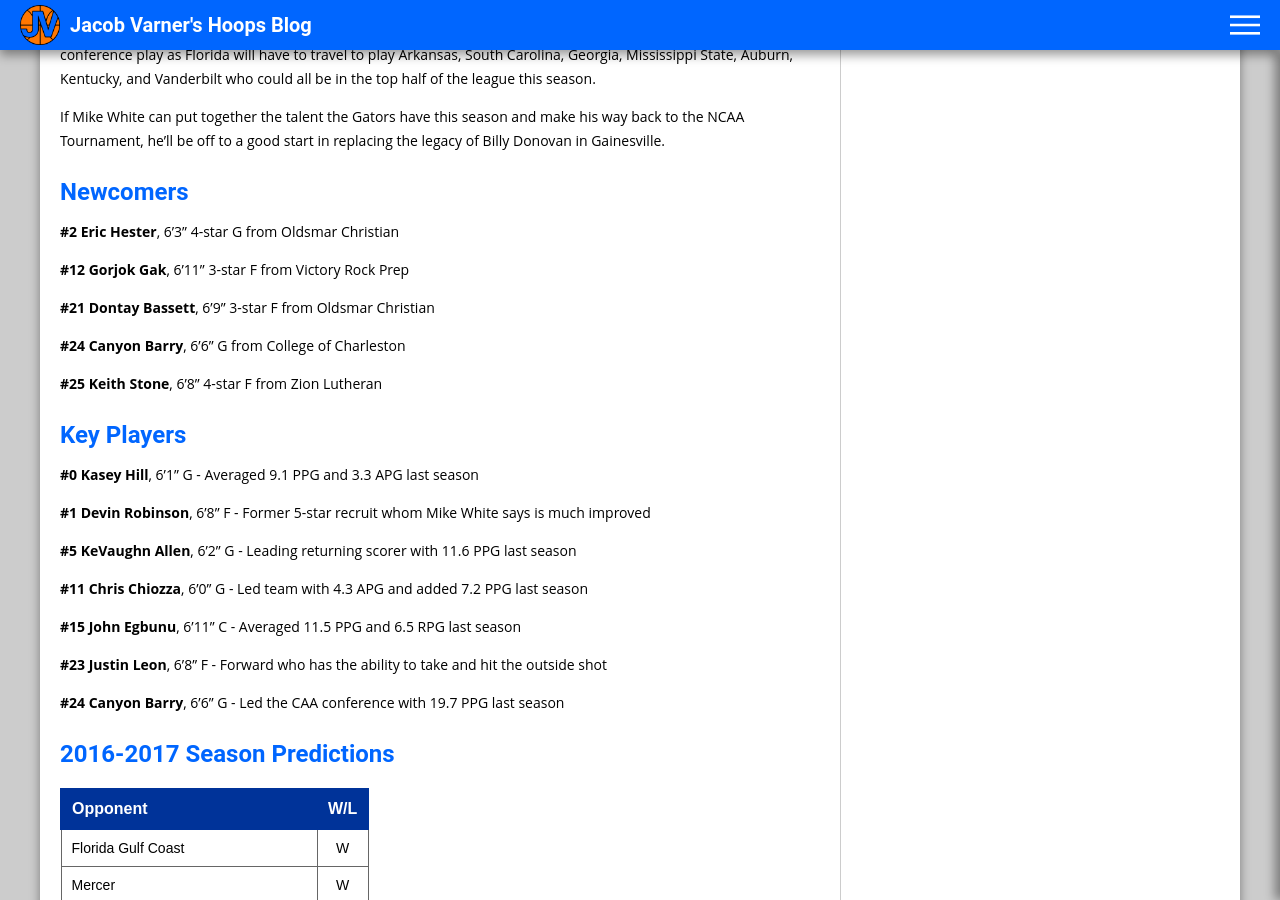
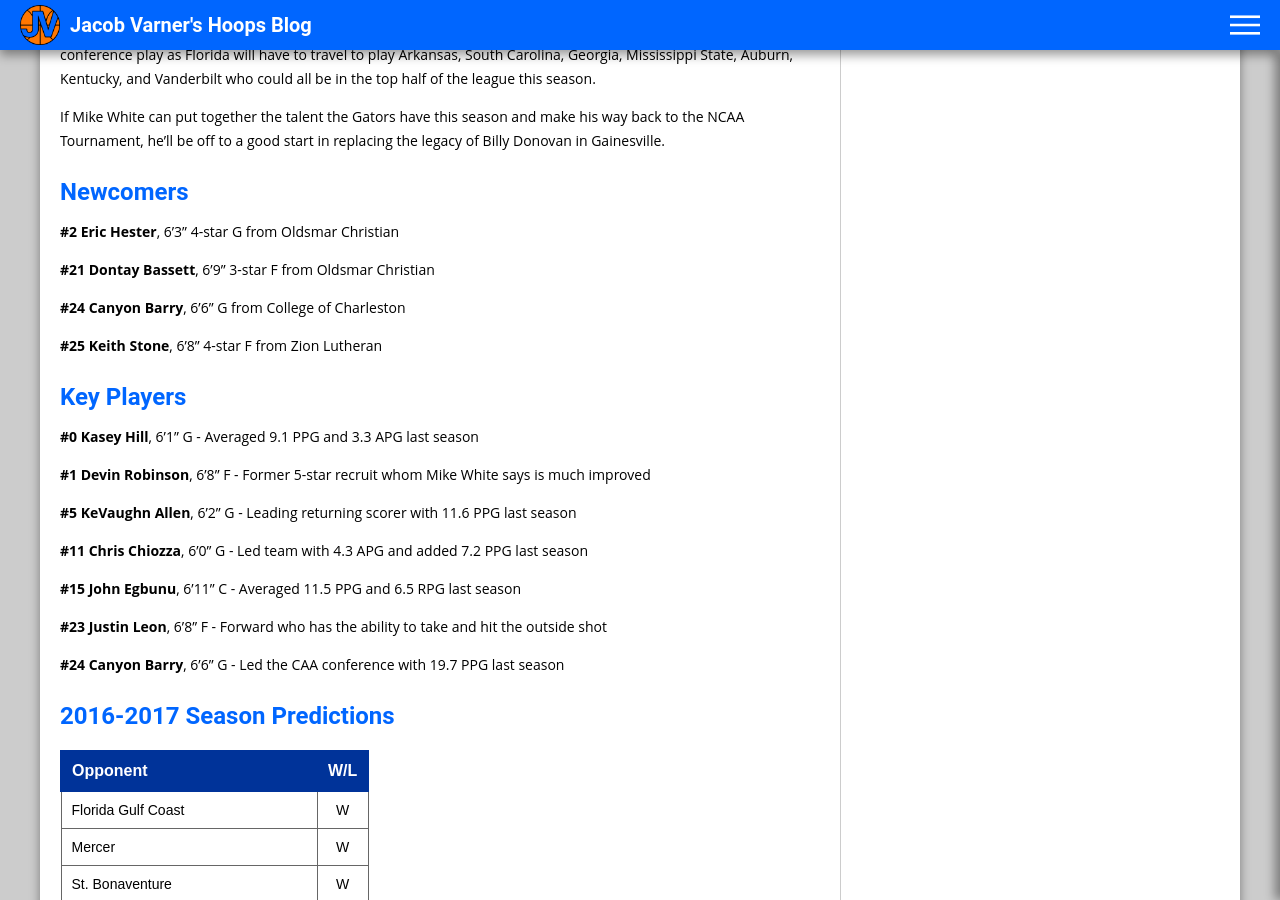
Before and after one commit to jacobvarner/hoops-blog, a Jekyll site: the page built from _posts/2016-10-3-2016-2017-SEC-Basketball-Season-Preview-and-Predictions-Florida-Gators.md, in a window 1280 px wide and 900 px high, scrolled down 873 px. Built offline with Jekyll 4.4.1, drawn with Linux system fonts in a browser that asks for light colours; nearby versions of some CDN libraries.

Commit message:
Removed Gorjok Gak due to ineligibility.

```diff
--- a/_posts/2016-10-3-2016-2017-SEC-Basketball-Season-Preview-and-Predictions-Florida-Gators.md
+++ b/_posts/2016-10-3-2016-2017-SEC-Basketball-Season-Preview-and-Predictions-Florida-Gators.md
@@ -21,8 +21,6 @@ If Mike White can put together the talent the Gators have this season and make h
 ## Newcomers
 
 **\#2 Eric Hester**, 6'3" 4-star G from Oldsmar Christian
-
-**\#12 Gorjok Gak**, 6'11" 3-star F from Victory Rock Prep
 
 **\#21 Dontay Bassett**, 6'9" 3-star F from Oldsmar Christian
 
```
